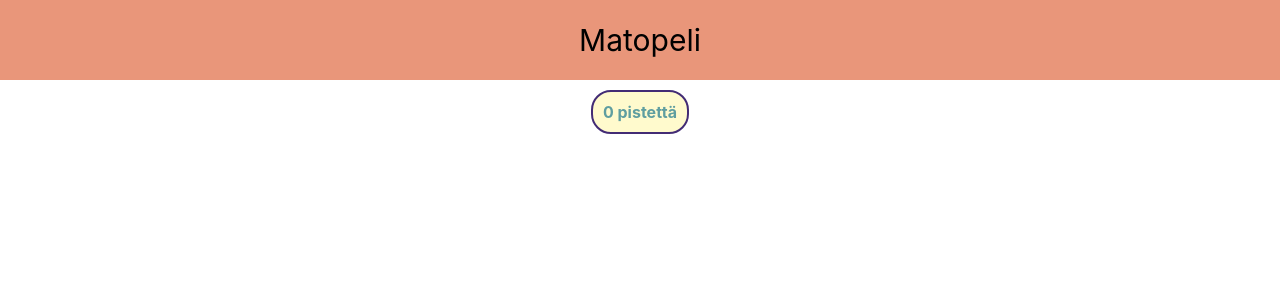
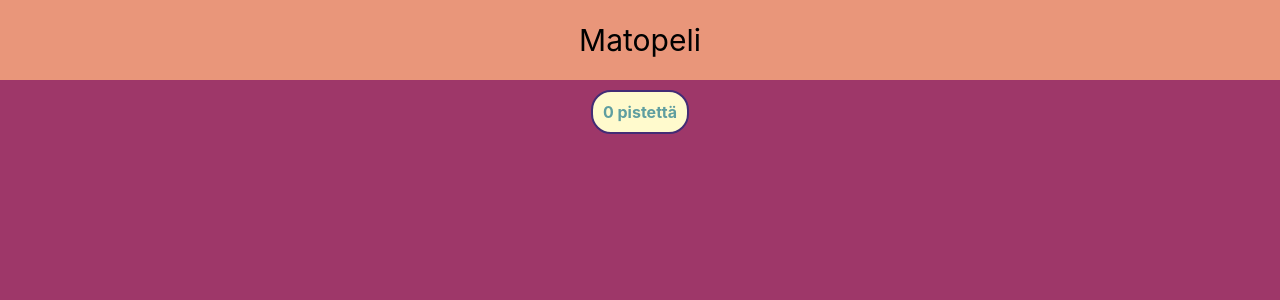
Before and after one commit to Woofplayer/React-matopeli, a React (Create React App) app: page / in a window 1280 px wide. Both pictures are taken after a click on the button "Aloita peli". Shown: the top 300 px of the page. Built offline with nearby package versions, Linux system fonts and the light colour scheme.

Commit message:
snake-board

```diff
--- a/src/App.css
+++ b/src/App.css
@@ -14,4 +14,6 @@
     display: flex;
     flex-direction: column;
     align-items: center;
+    background-color: #9e3769;
+    min-height: 100vh;
   }
--- a/src/Snakeboard.css
+++ b/src/Snakeboard.css
@@ -3,3 +3,23 @@
     font-size: large;
     font-weight: bold;
 }
+
+.Snake-board {
+    position: relative;
+    display: flex;
+    flex-direction: column;
+    justify-content: center;
+    align-items: center;
+    padding-top: 30px;
+}
+
+.Snake-row {
+    display: flex;
+    flex-direction: row;
+}
+
+.tile {
+    position: relative;
+    width: 10px;
+    height: 10px;
+}
--- a/src/Snakeboard.js
+++ b/src/Snakeboard.js
@@ -1,4 +1,4 @@
-import React, { useState } from 'react';
+import React, { useState, useEffect } from 'react';
 import "./Snakeboard.css";
 
 const SnakeBoard = ({ points, setPoints }) => {
@@ -22,8 +22,36 @@ const SnakeBoard = ({ points, setPoints }) => {
     return initialRows;
   }
 
+  const [ rows,setRows ] = useState(getInitialRows())
+
+  useEffect(() => {
+    if (width >= 10 && width <= 100 && height >= 10 && height<= 100) {
+      setRows(getInitialRows())
+    }
+  }, [width, height])
+
+  const displayRows = rows.map((row, i) => (
+    <div className="Snake-row" key={i}>
+      {row.map((tile, j) => (
+        <div className={`tile ${tile}`} key={`${i}-${j}`}/>
+      ))}
+    </div>
+  ))
+
+  const getObstacles = () => [
+    {
+      name: "tyhja",
+      location: []
+    },
+    {
+      name: "oma",
+      location: [{x: 6, y: 15}, {x: 1, y: 10}, {x: 5, y: 5}]
+    }
+  ]
+
+  console.log('rivit', rows);
   return (
-    <div>
+    <div className="Snake-board">
         {!startGame && (
             <div>
                 <div> Pelilaudan koko on nyt {width} ruutua. </div>
@@ -53,6 +81,7 @@ const SnakeBoard = ({ points, setPoints }) => {
 
             </div>
         )}
+        {startGame && displayRows}
     </div>
   )
 };
```
